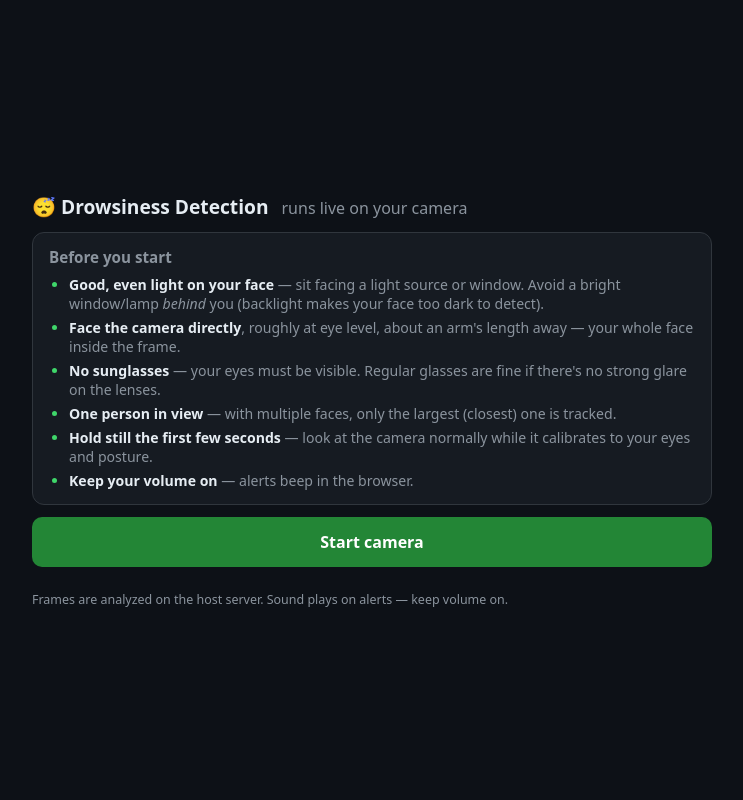
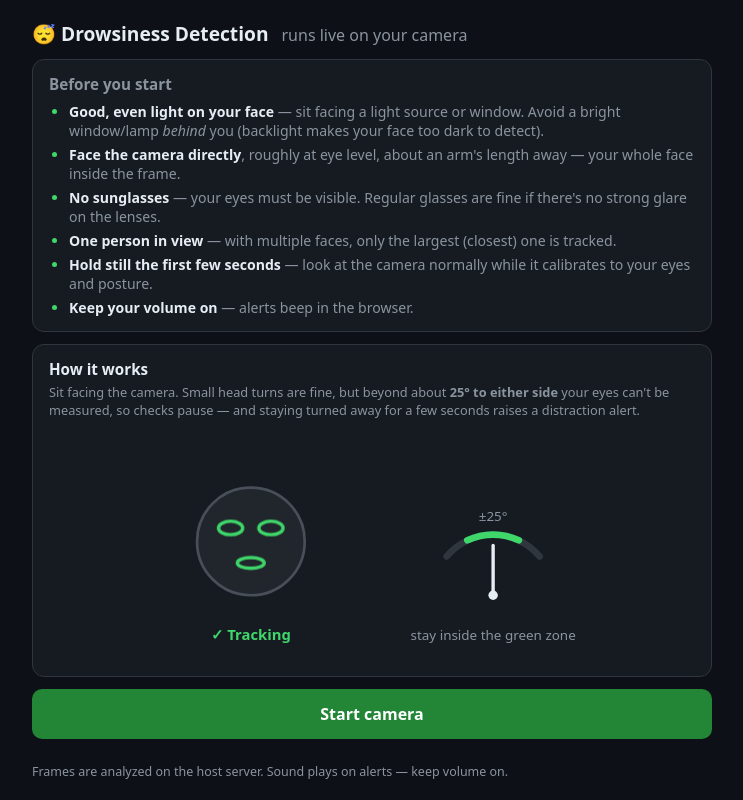
Before and after one commit to namrasamanta/Drowsiness-Detection, a plain HTML site: page web/index.html in a window 1280 px wide. Shown: the whole page, without its empty margins (268-1011 px from the left). Drawn offline with Linux system fonts and the light colour scheme.

Commit message:
Add animated face-angle demo to the web page

```diff
--- a/web/index.html
+++ b/web/index.html
@@ -54,6 +54,40 @@
   #checklist li::marker { color: #3fd66a; }
   #checklist li b { color: #e6edf3; }
   #checklist { color: #8b949e; }
+  #demo {
+    background: #161b22; border: 1px solid #30363d; border-radius: 12px;
+    padding: 14px 16px;
+  }
+  #demo h2 { font-size: .95rem; font-weight: 600; margin-bottom: 4px; }
+  #demo p { color: #8b949e; font-size: .8rem; margin-bottom: 8px; }
+  #demo svg { width: 100%; height: auto; display: block; }
+  .d-face { fill: #21262d; stroke: #484f58; stroke-width: 2; }
+  .d-mark { fill: none; stroke: #3fd66a; stroke-width: 2.5;
+            stroke-linecap: round; }
+  .d-title { fill: #e6edf3; font-size: 12px; font-weight: 600;
+             text-anchor: middle; }
+  .d-sub { fill: #8b949e; font-size: 10px; text-anchor: middle; }
+  .u-marks {
+    transform-box: fill-box; transform-origin: center;
+    fill: none; stroke: #3fd66a; stroke-width: 2.5; stroke-linecap: round;
+    animation: u-turn 8s ease-in-out infinite;
+  }
+  .u-ok  { fill: #3fd66a; animation: u-ok 8s infinite; }
+  .u-bad { fill: #d29922; animation: u-bad 8s infinite; }
+  .u-ok, .u-bad { font-size: 11px; font-weight: 600; text-anchor: middle; }
+  @keyframes u-turn {
+    0%, 25%   { transform: none; stroke: #3fd66a; }
+    32%, 45%  { transform: translateX(18px) scaleX(0.72); stroke: #d29922; }
+    52%, 62%  { transform: none; stroke: #3fd66a; }
+    68%, 80%  { transform: translateX(-8px) scaleX(0.94); stroke: #3fd66a; }
+    88%, 100% { transform: none; stroke: #3fd66a; }
+  }
+  @keyframes u-ok {
+    0%, 25% { opacity: 1; } 32%, 45% { opacity: 0; } 52%, 100% { opacity: 1; }
+  }
+  @keyframes u-bad {
+    0%, 25% { opacity: 0; } 32%, 45% { opacity: 1; } 52%, 100% { opacity: 0; }
+  }
 </style>
 </head>
 <body>
@@ -75,6 +109,40 @@
           normally while it calibrates to your eyes and posture.</li>
       <li><b>Keep your volume on</b> — alerts beep in the browser.</li>
     </ul>
+  </div>
+  <div id="demo">
+    <h2>How it works</h2>
+    <p>Sit facing the camera. Small head turns are fine, but beyond about
+       <b>25&deg; to either side</b> your eyes can't be measured, so checks
+       pause — and staying turned away for a few seconds raises a
+       distraction alert.</p>
+    <svg viewBox="0 0 480 175" role="img"
+         aria-label="Animated demo: keep your face within 25 degrees of the camera">
+      <!-- face that turns side to side -->
+      <circle cx="150" cy="85" r="40" class="d-face"/>
+      <g class="u-marks">
+        <ellipse cx="135" cy="75" rx="9" ry="5"/>
+        <ellipse cx="165" cy="75" rx="9" ry="5"/>
+        <ellipse cx="150" cy="101" rx="10" ry="4"/>
+      </g>
+      <text x="150" y="158" class="u-ok">&#10003; Tracking</text>
+      <text x="150" y="158" class="u-bad">&#9208; Paused &#8212; face the camera</text>
+      <!-- angle gauge: green zone is ±25° -->
+      <path d="M 295.5 96.1 A 45 45 0 0 1 364.5 96.1" fill="none"
+            stroke="#30363d" stroke-width="5" stroke-linecap="round"/>
+      <path d="M 310.9 84.2 A 45 45 0 0 1 349.1 84.2" fill="none"
+            stroke="#3fd66a" stroke-width="5" stroke-linecap="round"/>
+      <text x="330" y="70" class="d-sub">&#177;25&#176;</text>
+      <g stroke="#e6edf3" stroke-width="2.5" stroke-linecap="round">
+        <line x1="330" y1="125" x2="330" y2="88"/>
+        <circle cx="330" cy="125" r="3.5" fill="#e6edf3" stroke="none"/>
+        <animateTransform attributeName="transform" type="rotate"
+          values="0 330 125;0 330 125;40 330 125;40 330 125;0 330 125;0 330 125;-18 330 125;-18 330 125;0 330 125;0 330 125"
+          keyTimes="0;0.25;0.32;0.45;0.52;0.62;0.68;0.8;0.88;1"
+          dur="8s" repeatCount="indefinite"/>
+      </g>
+      <text x="330" y="158" class="d-sub">stay inside the green zone</text>
+    </svg>
   </div>
   <button id="start">Start camera</button>
   <div id="error" hidden></div>
@@ -118,7 +186,7 @@ async function start() {
   video.srcObject = stream;
   await video.play();
   audioCtx = new (window.AudioContext || window.webkitAudioContext)();
-  $("start").hidden = $("checklist").hidden = true;
+  $("start").hidden = $("checklist").hidden = $("demo").hidden = true;
   $("stage").hidden = banner.hidden = $("metrics").hidden = false;
   loop();
   beepLoop();
```
